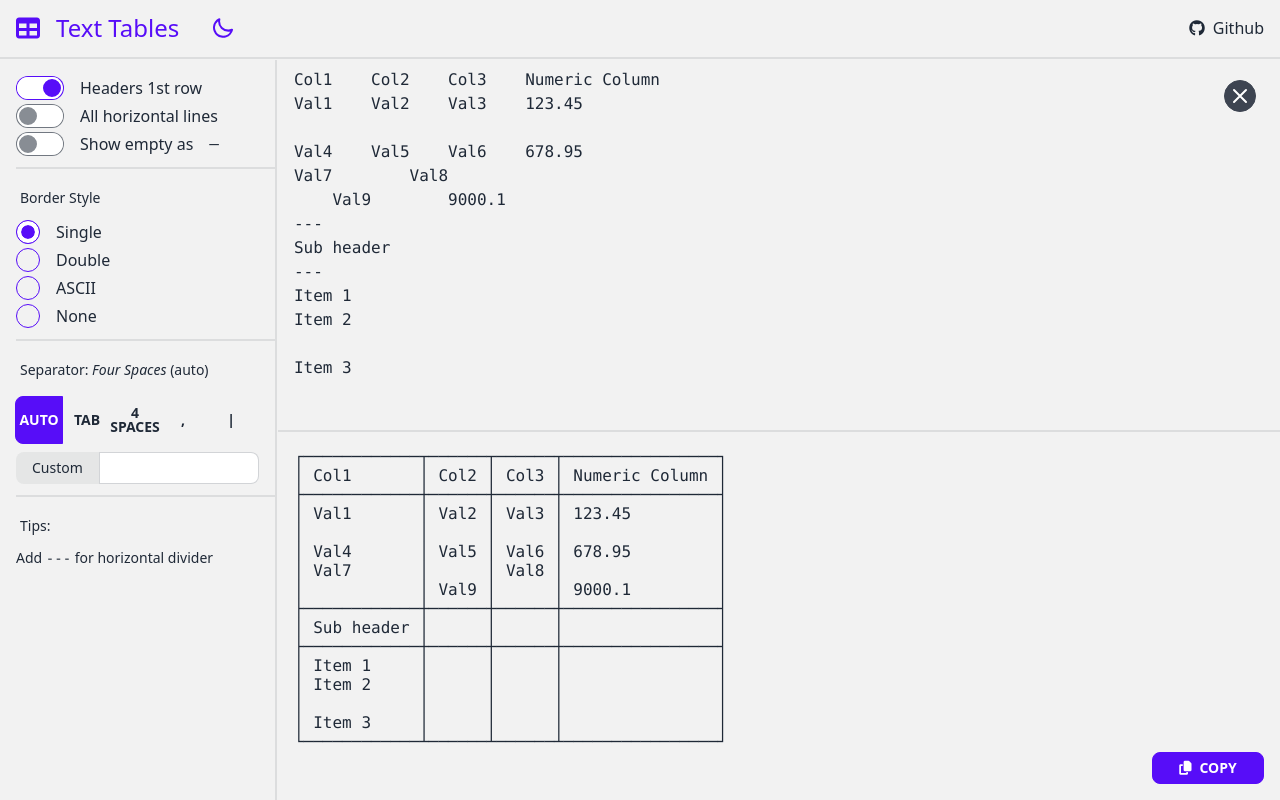
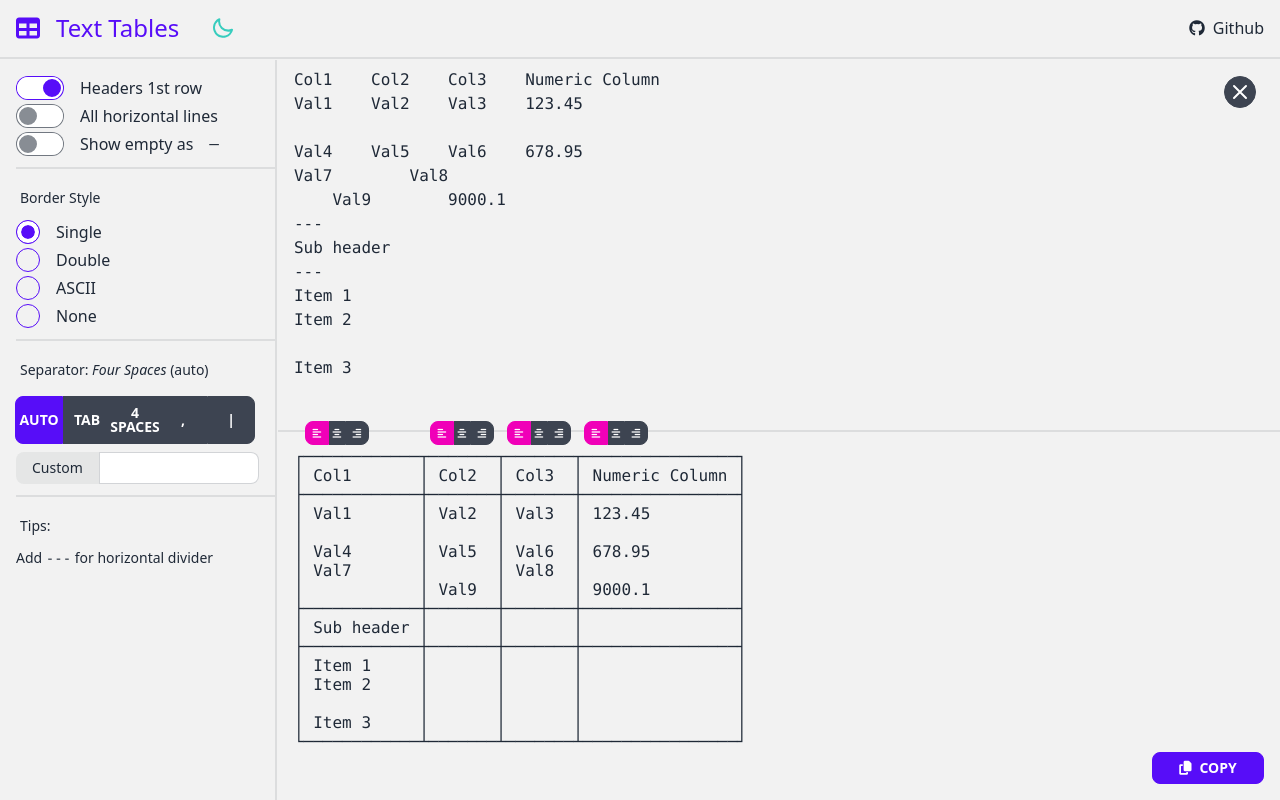
Before and after one commit to jelitter/super-tables, an Angular app: page / in a window 1280 px wide. Built offline with nearby package versions, Linux system fonts and the light colour scheme.

Commit message:
✨Add column alignments

```diff
--- a/package.json
+++ b/package.json
@@ -36,6 +36,7 @@
     "@angular/compiler-cli": "^14.0.0",
     "@tailwindcss/typography": "^0.5.4",
     "@types/jasmine": "~4.0.0",
+    "@types/node": "^18.0.6",
     "@typescript-eslint/eslint-plugin": "5.29.0",
     "@typescript-eslint/parser": "5.29.0",
     "daisyui": "^2.19.0",
--- a/src/app/app.component.html
+++ b/src/app/app.component.html
@@ -13,7 +13,7 @@
       />
       <!-- sun icon -->
       <svg
-        class="w-6 fill-current swap-on h-6w-6"
+        class="w-6 fill-current swap-on h-6w-6 text-accent"
         xmlns="http://www.w3.org/2000/svg"
         viewBox="0 0 24 24"
       >
@@ -23,7 +23,7 @@
       </svg>
       <!-- moon icon -->
       <svg
-        class="w-6 fill-current swap-off h-6w-6"
+        class="w-6 fill-current swap-off h-6w-6 text-accent"
         xmlns="http://www.w3.org/2000/svg"
         viewBox="0 0 24 24"
       >
--- a/src/app/app.component.ts
+++ b/src/app/app.component.ts
@@ -9,18 +9,18 @@ export class AppComponent implements OnInit {
   title = 'tables';
   isDarkMode = false;
 
-  ngOnInit(): void {
+  public ngOnInit(): void {
     const theme: 'dark' | 'light' =
       (localStorage.getItem('theme') as 'dark' | 'light') || 'light';
     this.setTheme(theme);
   }
 
-  switchTheme(e: any) {
+  public switchTheme(e: any) {
     const theme = e.target.checked ? 'dark' : 'light';
     this.setTheme(theme);
   }
 
-  setTheme(theme: 'dark' | 'light') {
+  public setTheme(theme: 'dark' | 'light') {
     localStorage.setItem('theme', theme);
     document.documentElement.setAttribute('data-theme', theme);
     this.isDarkMode = theme === 'dark';
--- a/src/components/tables/tables.component.html
+++ b/src/components/tables/tables.component.html
@@ -97,7 +97,7 @@
           type="radio"
           name="options"
           data-title="Auto"
-          class="btn btn-square btn-ghost"
+          class="btn btn-square"
           [value]="Separators.AUTO_DETECT"
           [checked]="separator === Separators.AUTO_DETECT && !customSeparator"
           [(ngModel)]="separator"
@@ -106,7 +106,7 @@
           type="radio"
           name="options"
           data-title="Tab"
-          class="btn btn-square btn-ghost"
+          class="btn btn-square"
           [value]="Separators.TAB"
           [checked]="separator === Separators.TAB && !customSeparator"
           [(ngModel)]="separator"
@@ -115,7 +115,7 @@
           type="radio"
           name="options"
           data-title="4 Spaces"
-          class="btn btn-square btn-ghost text-2xs"
+          class="btn btn-square text-2xs"
           [value]="Separators.FOUR_SPACES"
           [checked]="separator === Separators.FOUR_SPACES && !customSeparator"
           [(ngModel)]="separator"
@@ -124,7 +124,7 @@
           type="radio"
           name="options"
           data-title=","
-          class="btn btn-square btn-ghost"
+          class="btn btn-square"
           [value]="Separators.COMMA"
           [checked]="separator === Separators.COMMA && !customSeparator"
           [(ngModel)]="separator"
@@ -133,7 +133,7 @@
           type="radio"
           name="options"
           data-title="|"
-          class="btn btn-square btn-ghost"
+          class="btn btn-square"
           [value]="Separators.PIPE"
           [checked]="separator === Separators.PIPE && !customSeparator"
           [(ngModel)]="separator"
@@ -168,7 +168,7 @@
 <div class="w-1 m-0 divider divider-horizontal"></div>
 
 <div
-  class="right p-0 grid grid-rows-[1fr_2px_1fr] gap-2 w-full overflow-hidden"
+  class="right p-0 grid grid-rows-[1fr_2px_1fr] gap-2 w-full overflow-hidden relative"
 >
   <pre
     class="px-4 py-2 overflow-auto rounded right-top outline-0 :active:border-2"
@@ -177,7 +177,7 @@
   ></pre>
 
   <button
-    class="absolute btn btn-circle btn-sm dark:btn-outline top-20 right-6"
+    class="absolute btn btn-circle btn-sm dark:btn-outline top-4 right-6"
     *ngIf="(inputText ?? '').length > 0"
     (click)="clearInput()"
   >
@@ -199,11 +199,44 @@
 
   <div class="h-1 m-0 divider"></div>
 
-  <pre
-    class="right-bottom px-4 py-2 rounded overflow-auto leading-[19px]"
-    placeholder="Paste data here"
-    >{{ outputText }}</pre
-  >
+  <div class="relative">
+    <ul class="absolute flex h-2 m-0 pl-[20px] mt-[-20px]">
+      <li
+        *ngFor="let width of columnWidths; let i = index"
+        [ngStyle]="{ width: width.px + 'px', minWidth: '56px' }"
+        class="inline-table"
+      >
+        <div class="pl-2 btn-group">
+          <button
+            class="btn w-6 h-4 text-[10px] btn-square btn-xs rounded-l-full"
+            (click)="alignColumn(i, 'left')"
+            [class.btn-secondary]="getColumnAlignment(i) === 'left'"
+          >
+            <i class="fa-solid fa-align-left"></i>
+          </button>
+          <button
+            class="btn w-4 h-4 text-[10px] btn-square btn-xs rounded-none"
+            (click)="alignColumn(i, 'center')"
+            [class.btn-secondary]="getColumnAlignment(i) === 'center'"
+          >
+            <i class="fa-solid fa-align-center"></i>
+          </button>
+          <button
+            class="btn w-6 h-4 text-[10px] btn-square btn-xs rounded-r-full"
+            (click)="alignColumn(i, 'right')"
+            [class.btn-secondary]="getColumnAlignment(i) === 'right'"
+          >
+            <i class="fa-solid fa-align-right"></i>
+          </button>
+        </div>
+      </li>
+    </ul>
+    <pre
+      class="right-bottom px-4 py-2 rounded overflow-auto leading-[19px]"
+      placeholder="Paste data here"
+      >{{ outputText }}</pre
+    >
+  </div>
 
   <button
     class="absolute gap-2 opacity-0 btn btn-primary btn-sm bottom-4 right-4 w-28 opa"
--- a/src/components/tables/tables.component.ts
+++ b/src/components/tables/tables.component.ts
@@ -1,8 +1,10 @@
 import { Component, OnInit } from '@angular/core';
 import { toTitleCase } from '@util/string';
 import { fadeInOut } from 'src/animations';
-import { getBorderCharacters, table } from 'table';
+import { Alignment, getBorderCharacters, table } from 'table';
 import { initialInput } from './tables.config';
+
+type ColWidth = { px: number; chars: number };
 
 @Component({
   selector: 'app-tables',
@@ -11,7 +13,12 @@ import { initialInput } from './tables.config';
   animations: [fadeInOut(300)]
 })
 export class TablesComponent implements OnInit {
-  Separators = {
+  private timeout?: NodeJS.Timeout;
+  private empties: string[] = new Array(100).fill('');
+  private canvas = document.createElement('canvas');
+  private context = this.canvas.getContext('2d');
+
+  public Separators = {
     AUTO_DETECT: 'auto',
     TAB: '\t',
     FOUR_SPACES: '    ',
@@ -19,18 +26,22 @@ export class TablesComponent implements OnInit {
     PIPE: '|'
   };
 
-  border = 'norc';
-  borders = ['honeywell', 'norc', 'ramac', 'void'];
-  copied = false;
-  inputText: string | null = initialInput;
-  outputText: string = '';
-  separator: string = this.Separators.AUTO_DETECT;
-  customSeparator: string = null!;
-  showHeaders = true;
-  showAllHorizontalLines = false;
-  showEmptyAsDash = false;
-
-  private empties = new Array(100).fill('');
+  public alignments: Map<Alignment, Set<number>> = new Map([
+    ['left', new Set()],
+    ['center', new Set()],
+    ['right', new Set()]
+  ]);
+  public border = 'norc';
+  public borders = ['honeywell', 'norc', 'ramac', 'void'];
+  public columnWidths: ColWidth[] = [];
+  public copied = false;
+  public customSeparator: string = null!;
+  public inputText: string | null = initialInput;
+  public outputText: string = '';
+  public separator: string = this.Separators.AUTO_DETECT;
+  public showAllHorizontalLines = false;
+  public showEmptyAsDash = false;
+  public showHeaders = true;
 
   get activeSeparator() {
     const sep: string = this.customSeparator
@@ -43,7 +54,6 @@ export class TablesComponent implements OnInit {
       return 'None';
     }
 
-    // Get 'Separators' key matching 'sep' value:
     const entry = Object.entries(this.Separators).find(
       entry => entry[1] === sep
     );
@@ -55,8 +65,9 @@ export class TablesComponent implements OnInit {
 
   constructor() {}
 
-  ngOnInit(): void {
+  public ngOnInit(): void {
     const inputPre = (document.querySelector('pre.right-top') as HTMLElement)!;
+
     inputPre.innerText = this.inputText ?? '';
     this.drawTable();
 
@@ -83,29 +94,31 @@ export class TablesComponent implements OnInit {
     this.drawTable();
   }
 
-  onSettingsChange() {
+  public onSettingsChange() {
     setTimeout(() => {
       this.drawTable();
     }, 16);
   }
 
-  setSeparator(sep: string) {
+  public setSeparator(sep: string) {
     this.separator = sep;
     this.drawTable();
   }
 
-  isSelected(sep: string) {
+  public isSelected(sep: string) {
     return sep === this.separator;
   }
 
   private drawTable() {
+    this.debounceFunction(() => {
       try {
         if (this.inputText === '') {
           this.outputText = '';
+          this.columnWidths = [];
           return;
         }
 
-      let rows = (this.inputText ?? '').split(/\r?\n/);
+        const rows = (this.inputText ?? '').split(/\r?\n/);
 
         const dividersBefore = rows
           .map((r, i) => (r.trim() === '---' ? i : null))
@@ -127,7 +140,11 @@ export class TablesComponent implements OnInit {
               lineIndex === rowCount ||
               dividers.includes(lineIndex)
             );
-        }
+          },
+          columns: this.columnWidths.map(() => ({
+            alignment: 'left' as Alignment,
+            width: 1
+          }))
         };
 
         const separator =
@@ -142,15 +159,60 @@ export class TablesComponent implements OnInit {
         const empty = this.showEmptyAsDash ? '—' : '';
 
         const data = rows
-        .map((line: any) =>
+          .map((line: string) =>
             [...line.split(separator), ...this.empties].slice(0, lineLength)
           )
-        .map(r => r.map(e => e || empty));
+          .map(row => row.map(word => word.trim() || empty));
+
+        const pxWidths = data.reduce(
+          (acc, row) =>
+            row.map((cell, i) =>
+              Math.max(
+                acc[i] ?? 0,
+                this.getTextWidth(
+                  cell.padEnd(5, 'x') + 'xxx',
+                  '16px ui-monospace, SFMono-Regular, Menlo, Monaco, Consolas, "Liberation Mono", "Courier New", monospace'
+                )
+              )
+            ),
+          [] as number[]
+        );
+
+        const charWidths = data.reduce(
+          (acc, row) =>
+            row.map((cell, i) =>
+              Math.max(acc[i] ?? 0, Math.max(5, cell.trim().length))
+            ),
+          [] as number[]
+        );
+
+        this.columnWidths = pxWidths.map((px, i) => {
+          config.columns[i] = {
+            alignment: this.getColumnAlignment(i),
+            width: charWidths[i]
+          };
+
+          return {
+            px,
+            chars: charWidths[i]
+          };
+        });
+
+        this.columnWidths.forEach((_, i) => {
+          if (
+            !this.alignments.get('left')?.has(i) &&
+            !this.alignments.get('center')?.has(i) &&
+            !this.alignments.get('right')?.has(i)
+          ) {
+            this.alignments.get('left')?.add(i);
+          }
+        });
 
         this.outputText = table(data, config).trim();
       } catch (error) {
         console.warn(error);
       }
+    });
   }
 
   public getSeparator(): string {
@@ -176,18 +238,39 @@ export class TablesComponent implements OnInit {
     return auto;
   }
 
-  setInput(text: string) {
+  public setInput(text: string) {
     this.inputText = text;
     const inputPre = (document.querySelector('pre.right-top') as HTMLElement)!;
     inputPre.innerText = this.inputText ?? '';
     this.drawTable();
   }
 
-  clearInput() {
+  public clearInput() {
     this.setInput('');
   }
 
-  copyToClipboard() {
+  public alignColumn(index: number, alignment: Alignment) {
+    this.alignments.get('left')?.delete(index);
+    this.alignments.get('center')?.delete(index);
+    this.alignments.get('right')?.delete(index);
+    this.alignments.get(alignment)?.add(index);
+    this.drawTable();
+  }
+
+  public getColumnAlignment(index: number): Alignment {
+    if (this.alignments.get('left')?.has(index)) {
+      return 'left' as Alignment;
+    }
+    if (this.alignments.get('center')?.has(index)) {
+      return 'center' as Alignment;
+    }
+    if (this.alignments.get('right')?.has(index)) {
+      return 'right' as Alignment;
+    }
+    return 'left' as Alignment;
+  }
+
+  public copyToClipboard() {
     const selBox = document.createElement('textarea');
     selBox.style.position = 'fixed';
     selBox.style.left = '0';
@@ -204,4 +287,35 @@ export class TablesComponent implements OnInit {
       this.copied = false;
     }, 1500);
   }
+
+  private debounceFunction(
+    func: CallableFunction,
+    wait = 100,
+    immediate = false
+  ) {
+    const later = () => {
+      this.timeout = undefined;
+      if (!immediate) {
+        func();
       }
+    };
+
+    const callNow = immediate && !this.timeout;
+
+    clearTimeout(this.timeout);
+    this.timeout = setTimeout(later, wait);
+    if (callNow) {
+      func();
+    }
+  }
+
+  public getTextWidth(text: string, font: string) {
+    if (this.context) {
+      this.context.font = font;
+      const width = Math.floor(this.context.measureText(text).width);
+      // console.log('Width for ' + text + ': ' + width);
+      return width;
+    }
+    return 0;
+  }
+}
--- a/tsconfig.app.json
+++ b/tsconfig.app.json
@@ -3,7 +3,7 @@
   "extends": "./tsconfig.json",
   "compilerOptions": {
     "outDir": "./out-tsc/app",
-    "types": []
+    "types": ["node"]
   },
   "files": [
     "src/main.ts",
```
Also changed, not shown: .eslintrc.json, 2 other files (tests, documents, lock files or other folders). Lines whose indentation alone changed are shown as unchanged.
